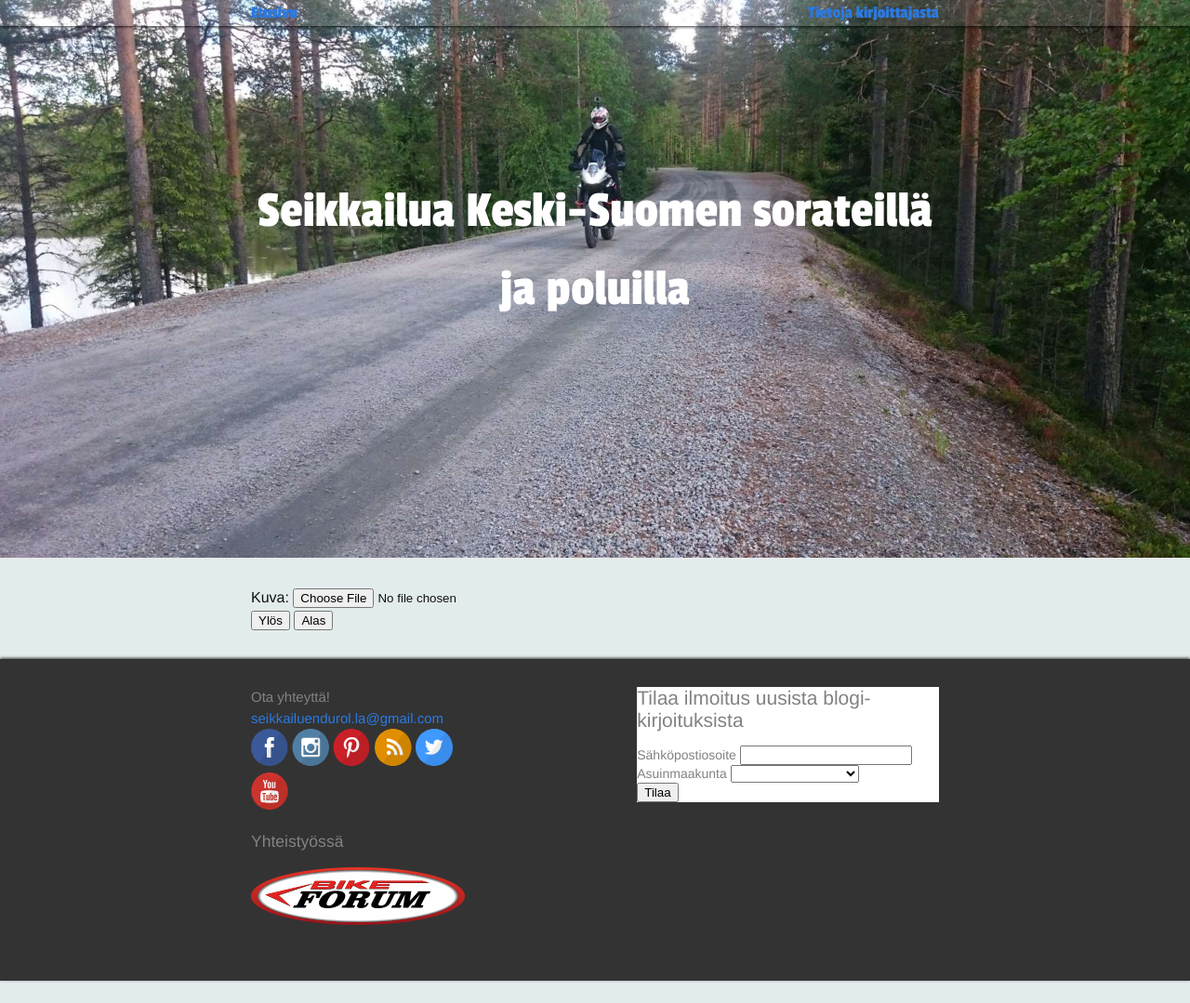
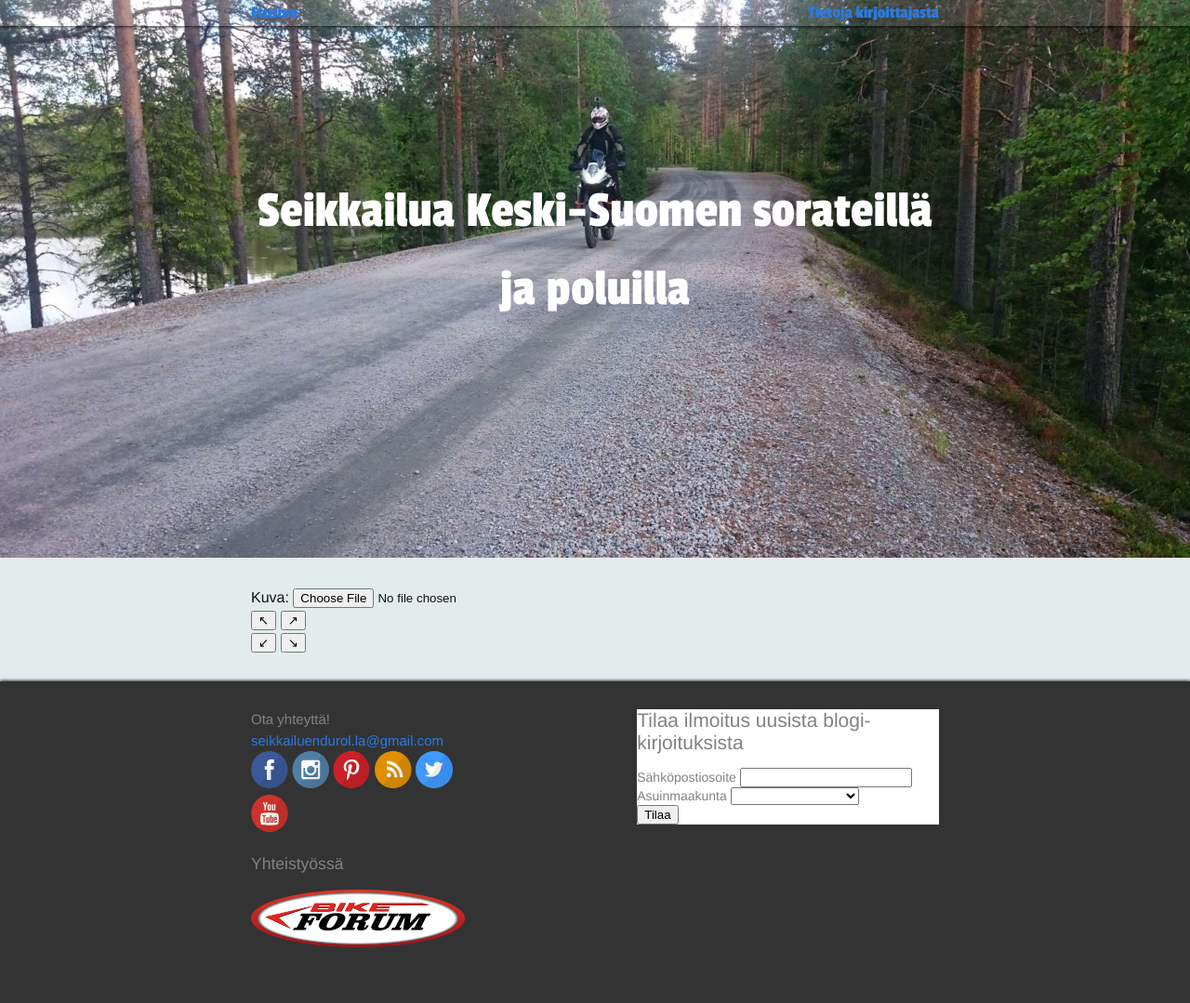
Before and after one commit to seikkailuendurolla/seikkailuendurolla.github.io, a Jekyll site: the page built from watermark.html, in a window 1280 px wide. Shown: the whole page at 93% size. Built offline with Jekyll 4.4.1, drawn with Linux system fonts in a browser that asks for light colours; some web fonts are replaced; comment, search, counter and statistics services are not loaded; before the commit the page ends 1055 px from its top, so only the background shows below that.

Commit message:
Käyttöliittymää paremmaksi

```diff
--- a/watermark.html
+++ b/watermark.html
@@ -24,8 +24,14 @@ $(document).ready(function() {
 <!--  <div>Vesileima: <input type="file" id="watermark"></div> -->
   <div>Kuva: <input type="file" id="image"></div>
   <div>
-    <button type="button" value="upperLeft">Ylös</button>
-    <button type="button" value="lowerLeft">Alas</button>
+    <div>
+      <button type="button" value="upperLeft">&#x2196;</button>
+      <button type="button" value="upperRight">&#x2197;</button>
+    </div>
+    <div>
+      <button type="button" value="lowerLeft">&#x2199;</button>
+      <button type="button" value="lowerRight">&#x2198;</button>
+    </div>
   </div>
 </form>
 
```
